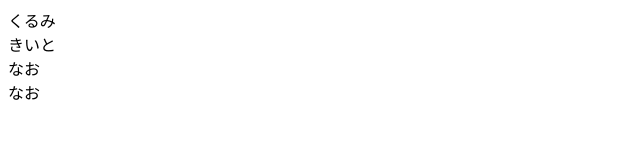
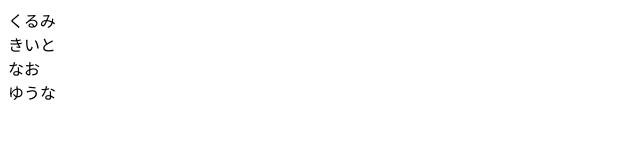
Before and after one commit to KiitoTakase/Team-Rohto-2025, a plain HTML site: page Index.html in a window 1280 px wide. Shown: the full height of the page, 0-640 px from the left. Drawn offline with Linux system fonts and the light colour scheme.

Commit message:
Update Index.html

```diff
--- a/Index.html
+++ b/Index.html
@@ -1,4 +1,4 @@
 <a herf=kmckurumi.html>くるみ</a><br>
 <a herf=KiitoTakase.html>きいと</a><br>
 <a herf=nao.html>なお</a><br>
-<a herf=>なお</a><br>
+<a herf=Araa-104.html>ゆうな</a><br>
```
